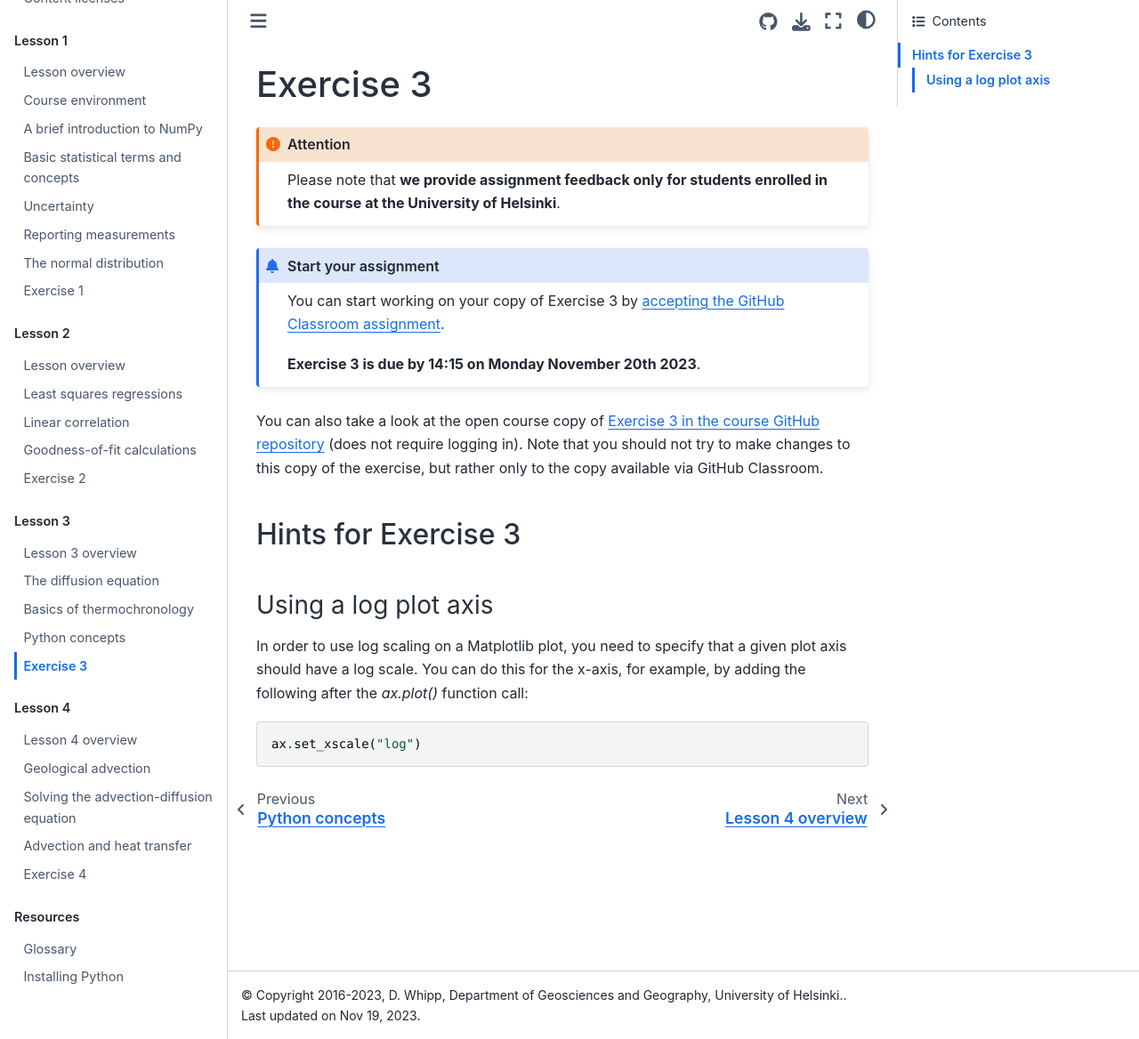
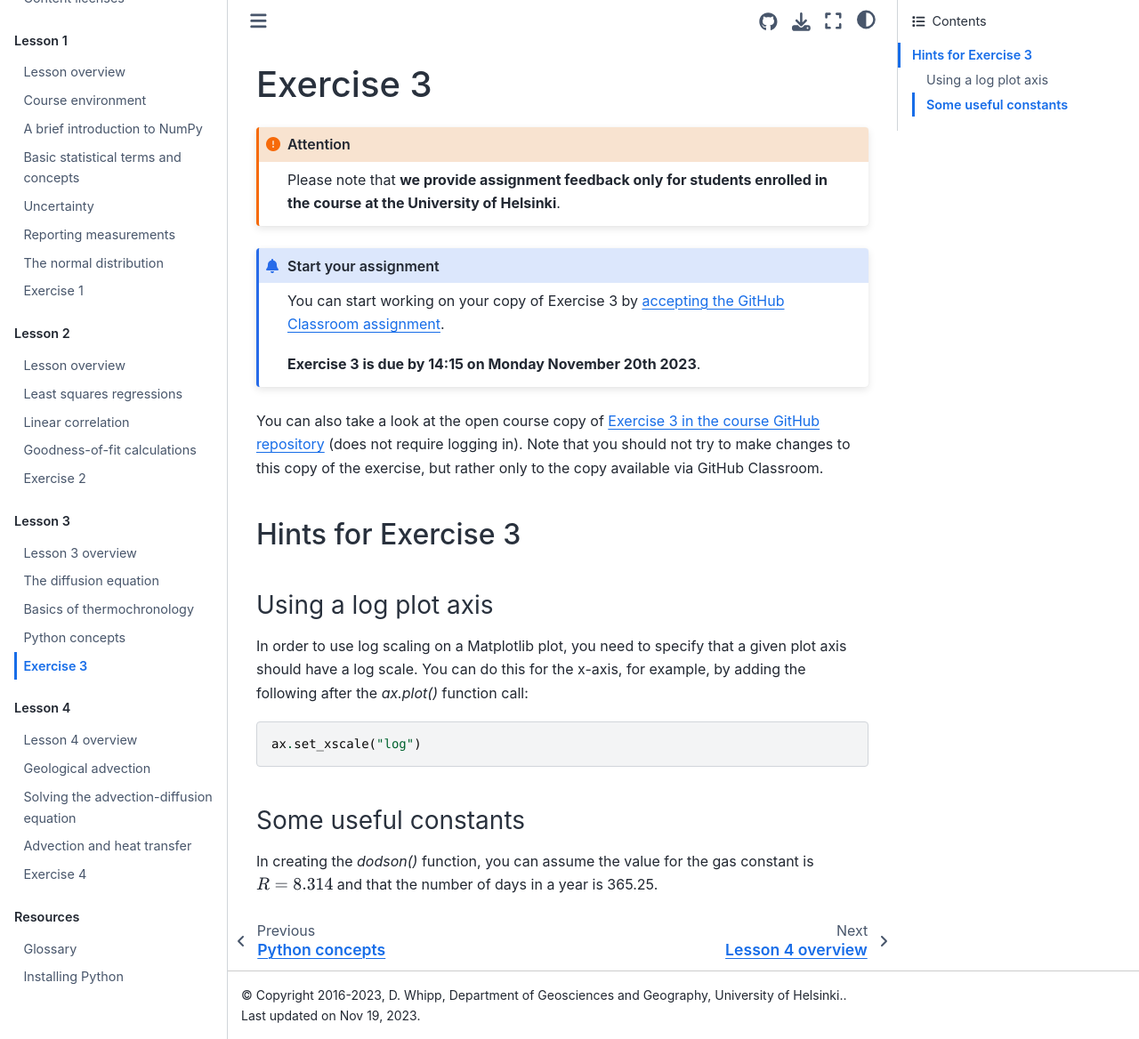
Before and after one commit to IntroQG/site, a Sphinx documentation site: the page built from source/lessons/L3/exercise-3.rst, in a window 1280 px wide and 1168 px high. Shown: the whole window at 89% size. Built offline with Sphinx 7.4.7 and the Sphinx Book theme 1.1.4, drawn with Linux system fonts in a browser that asks for light colours.

Commit message:
Add hint with constants for Ex 3

```diff
--- a/source/lessons/L3/exercise-3.rst
+++ b/source/lessons/L3/exercise-3.rst
@@ -25,3 +25,8 @@ In order to use log scaling on a Matplotlib plot, you need to specify that a giv
 .. code:: python
 
     ax.set_xscale("log")
+
+Some useful constants
+~~~~~~~~~~~~~~~~~~~~~
+
+In creating the `dodson()` function, you can assume the value for the gas constant is :math:`R = 8.314` and that the number of days in a year is 365.25.
```
